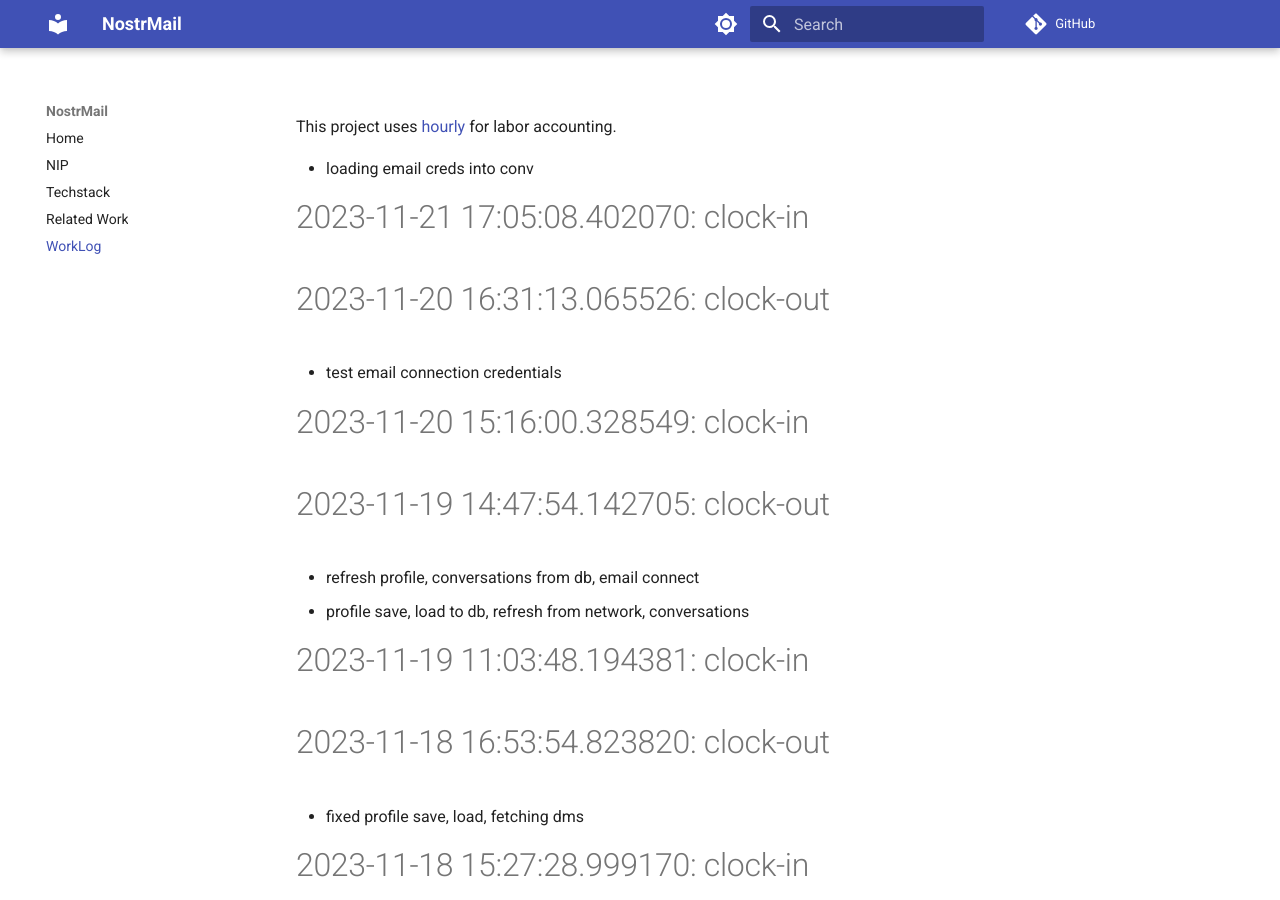
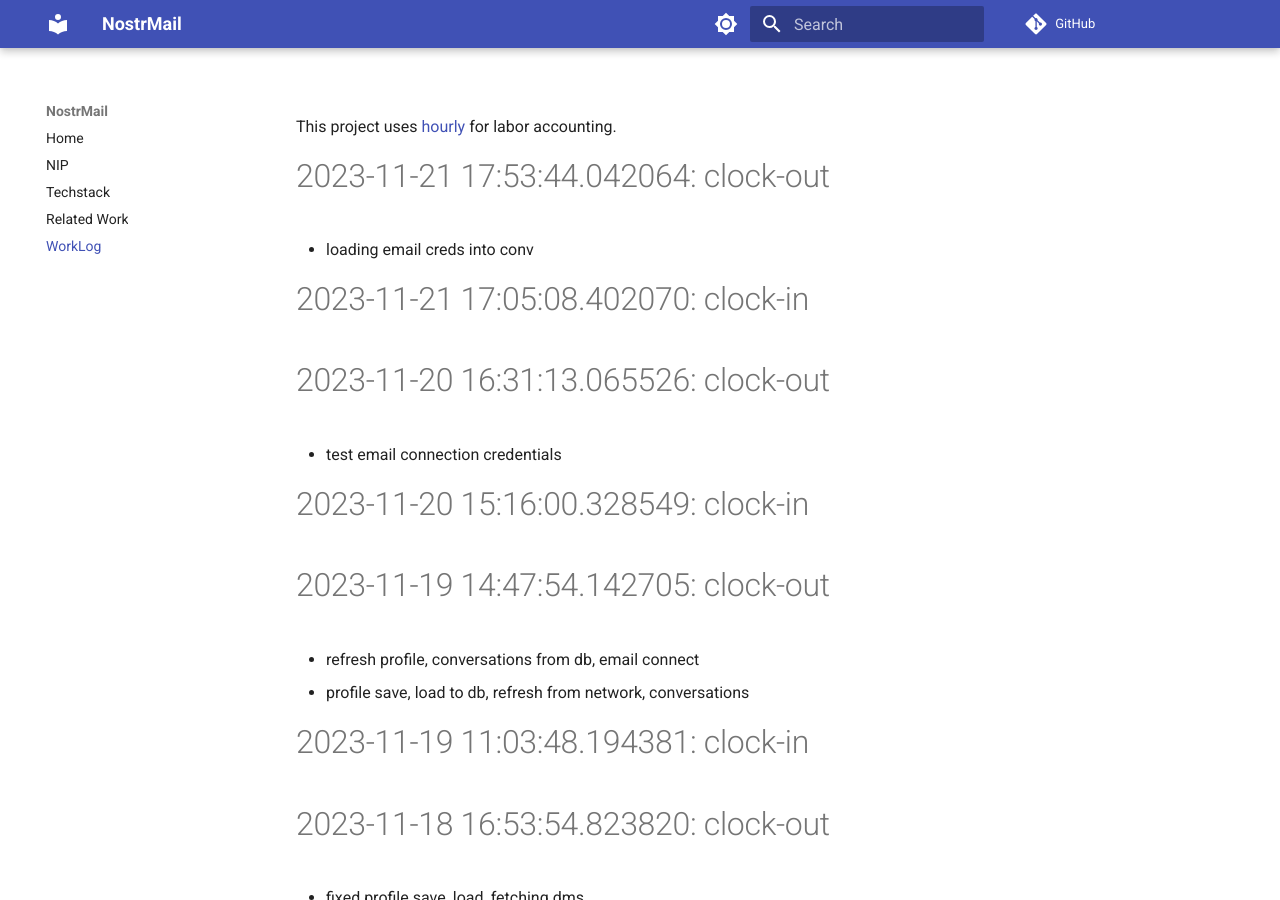
Before and after one commit to asherp/nostr-mail, an MkDocs documentation site: the page built from docs/WorkLog.md, in a window 1280 px wide and 900 px high. Built offline with MkDocs 1.6.1 and Material for MkDocs 9.7.7, drawn with Linux system fonts in a browser that asks for light colours; comment, search, counter and statistics services are not loaded.

Commit message:
clock-out

```diff
--- a/WorkLog.md
+++ b/WorkLog.md
@@ -1,3 +1,5 @@
+# 2023-11-21 17:53:44.042064: clock-out
+
 * loading email creds into conv
 
 # 2023-11-21 17:05:08.402070: clock-in
```
